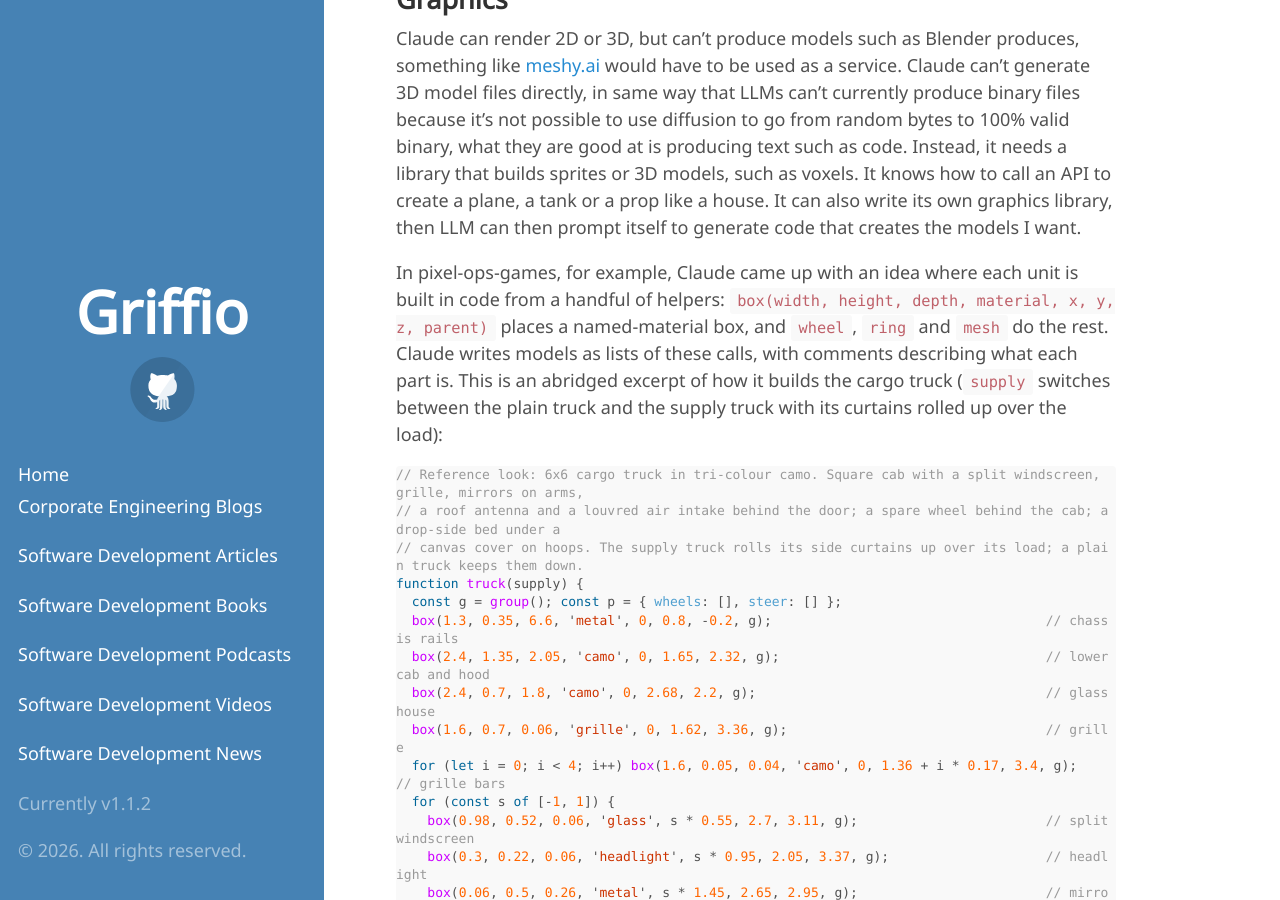
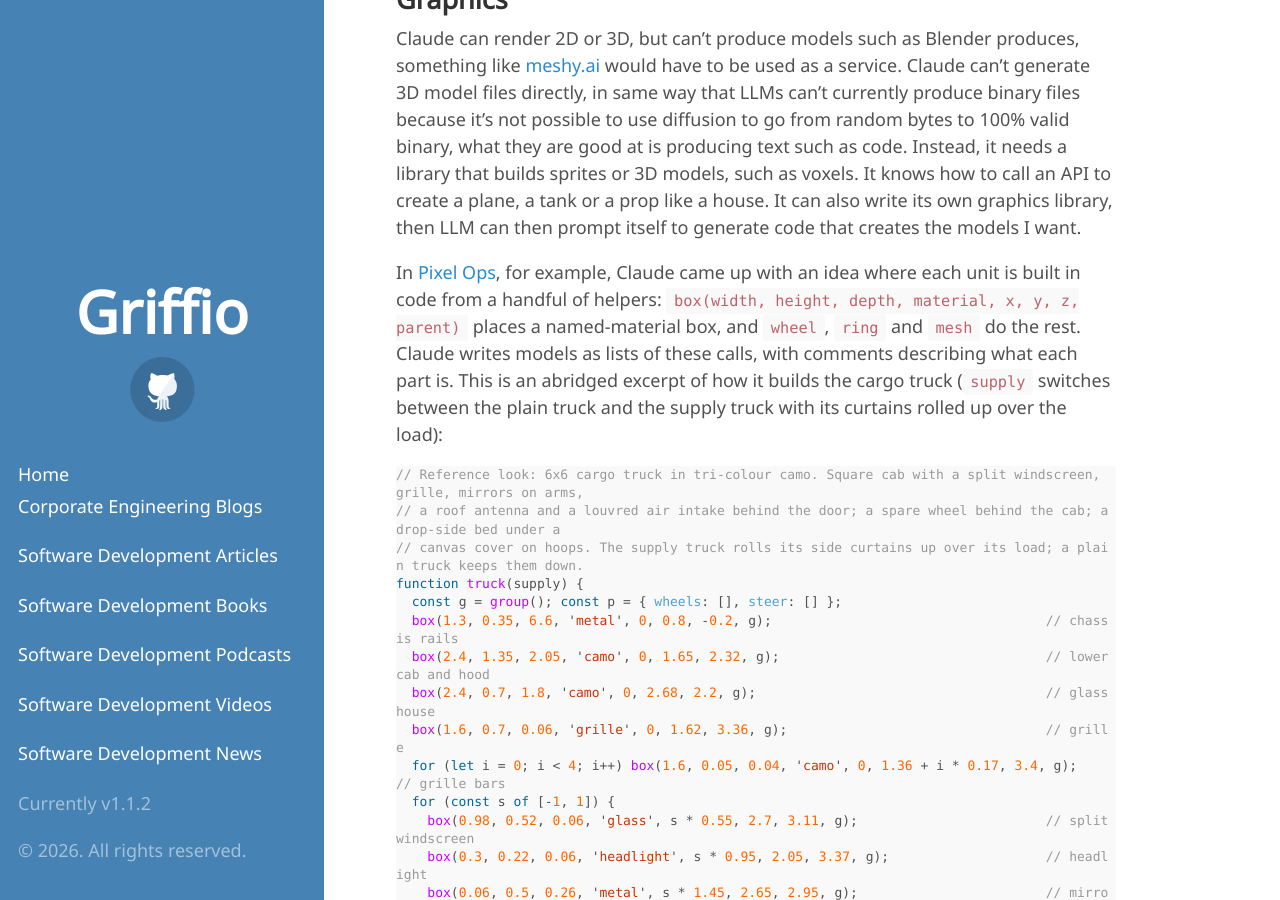
Before and after one commit to griffio/griffio.github.io, a Jekyll site: the page built from _posts/2026-11-10-Using-Claude-Code-For-Agent-Driven-Web-Browser-Games.md, in a window 1280 px wide and 900 px high, scrolled down 1128 px. Built offline with Jekyll 4.4.1, drawn with Linux system fonts in a browser that asks for light colours; some web fonts are replaced.

Commit message:
Update 2026-11-10-Using-Claude-Code-For-Agent-Driven-Web-Browser-Games.md

````diff
--- a/_posts/2026-11-10-Using-Claude-Code-For-Agent-Driven-Web-Browser-Games.md
+++ b/_posts/2026-11-10-Using-Claude-Code-For-Agent-Driven-Web-Browser-Games.md
@@ -35,7 +35,7 @@
 
 Claude can render 2D or 3D, but can't produce models such as Blender produces, something like [meshy.ai](https://www.meshy.ai/) would have to be used as a service. Claude can't generate 3D model files directly, in same way that LLMs can't currently produce binary files because it's not possible to use diffusion to go from random bytes to 100% valid binary, what they are good at is producing text such as code. Instead, it needs a library that builds sprites or 3D models, such as voxels. It knows how to call an API to create a plane, a tank or a prop like a house. It can also write its own graphics library, then LLM can then prompt itself to generate code that creates the models I want.
 
-In pixel-ops-games, for example, Claude came up with an idea where each unit is built in code from a handful of helpers: `box(width, height, depth, material, x, y, z, parent)` places a named-material box, and `wheel`, `ring` and `mesh` do the rest. Claude writes models as lists of these calls, with comments describing what each part is. This is an abridged excerpt of how it builds the cargo truck (`supply` switches between the plain truck and the supply truck with its curtains rolled up over the load):
+In [Pixel Ops](https://github.com/griffio/pixel-ops-games/blob/master/src/core/models.js), for example, Claude came up with an idea where each unit is built in code from a handful of helpers: `box(width, height, depth, material, x, y, z, parent)` places a named-material box, and `wheel`, `ring` and `mesh` do the rest. Claude writes models as lists of these calls, with comments describing what each part is. This is an abridged excerpt of how it builds the cargo truck (`supply` switches between the plain truck and the supply truck with its curtains rolled up over the load):
 
 ```js
 // Reference look: 6x6 cargo truck in tri-colour camo. Square cab with a split windscreen, grille, mirrors on arms,
````
